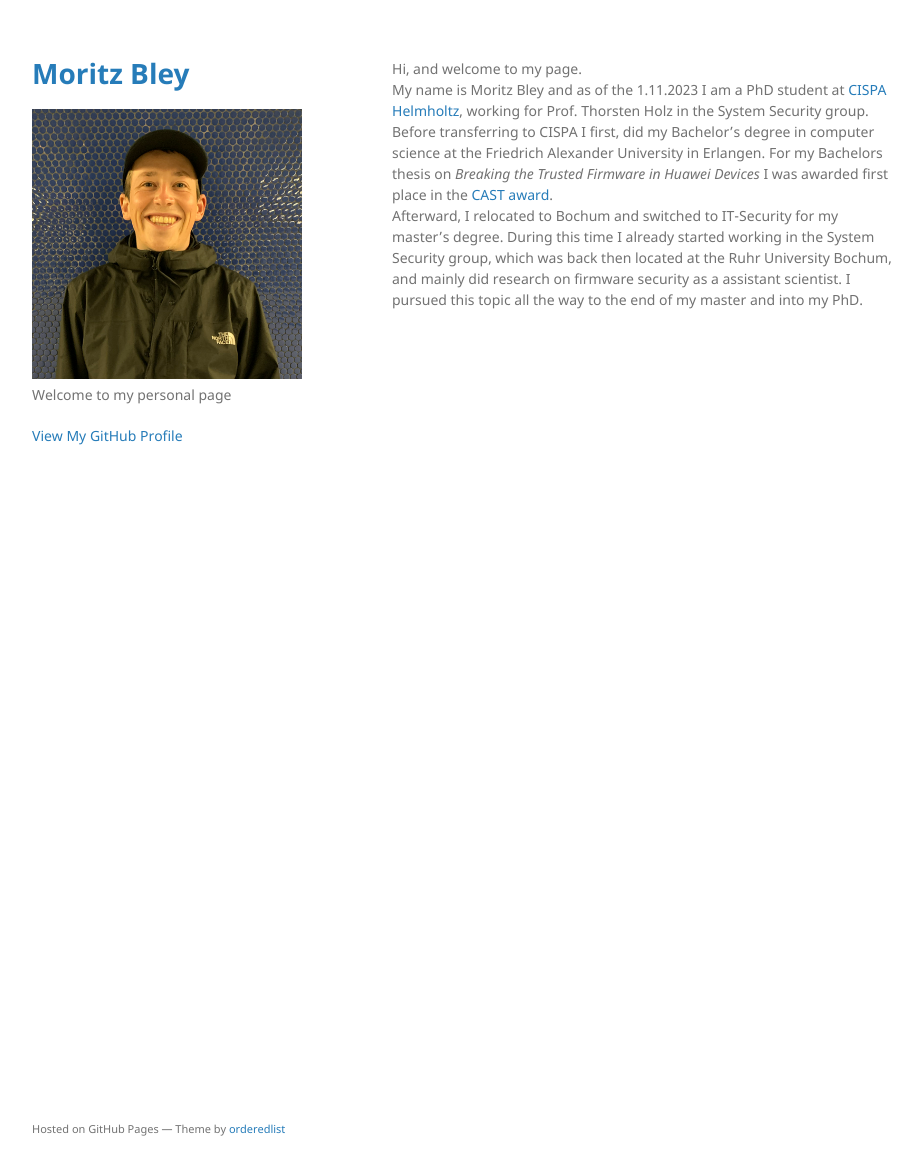
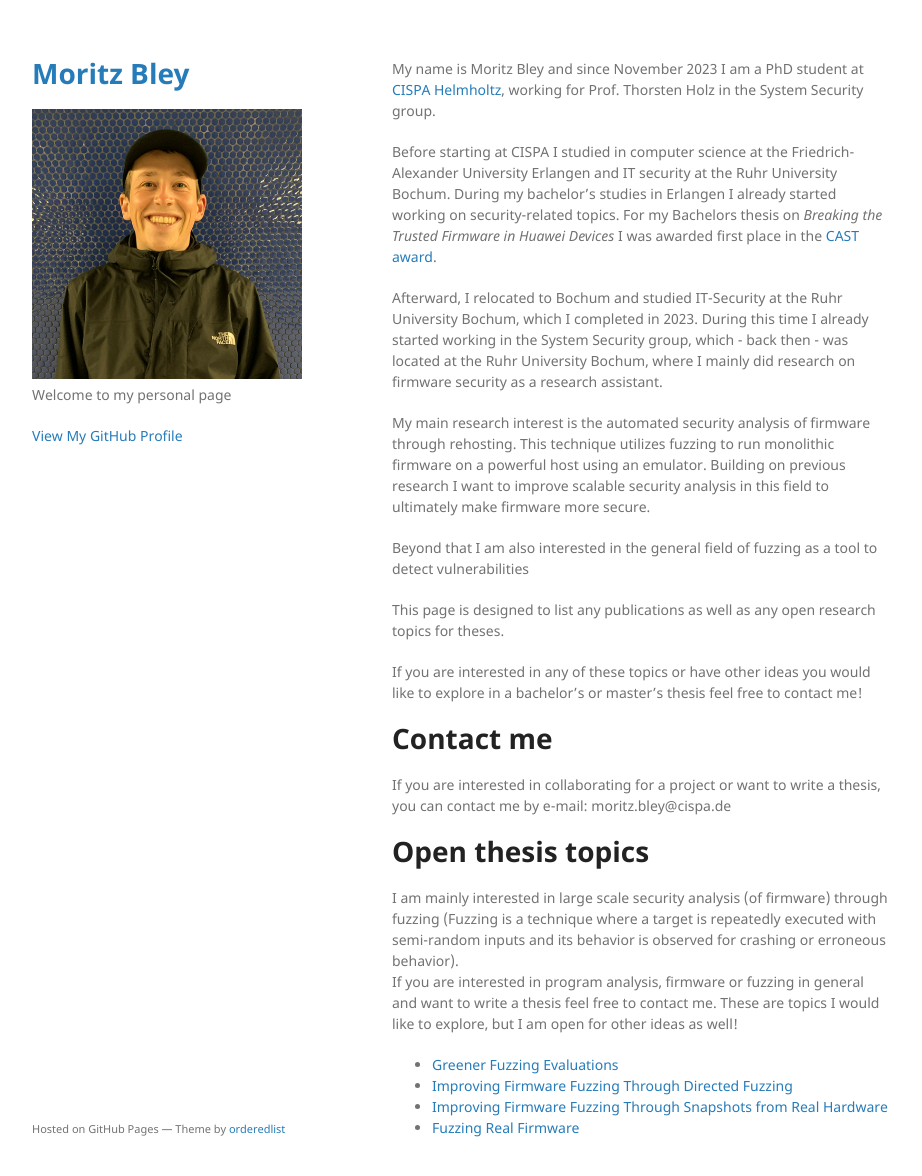
Before and after one commit to mo-bl/mo-bl.github.io, a Jekyll site: the page built from index.md, in a window 1280 px wide and 1208 px high. Shown: the top 1176 px of the window, without its empty margins (178-1100 px from the left). Built offline with Jekyll 4.4.1, drawn with Linux system fonts in a browser that asks for light colours.

Commit message:
Added new thesis ideas

```diff
--- a/index.md
+++ b/index.md
@@ -2,11 +2,34 @@
 layout: default
 ---
 
-Hi,
-and welcome to my page.
-My name is Moritz Bley and as of the 1.11.2023 I am a PhD student at [CISPA Helmholtz](https://cispa.de/en), working for Prof. Thorsten Holz in the System Security group.
-Before transferring to CISPA I first, did my Bachelor's degree in computer science at the Friedrich Alexander University in Erlangen. For my Bachelors thesis on _Breaking the Trusted Firmware in Huawei Devices_ I was awarded first place in the [CAST award](https://www.cs1.tf.fau.de/2020/11/26/germanys-best-bachelors-thesis-in-it-security-moritz-bley-receives-cast-award-2020/).
-Afterward, I relocated to Bochum and switched to IT-Security for my master's degree. During this time I already started working in the System Security group, which was back then located at the Ruhr University Bochum, and mainly did research on firmware security as a assistant scientist. I pursued this topic all the way to the end of my master and into my PhD.
+My name is Moritz Bley and since November 2023 I am a PhD student at [CISPA Helmholtz](https://cispa.de/en), working for Prof. Thorsten Holz in the System Security group.
+
+Before starting at CISPA I studied in computer science at the Friedrich-Alexander University Erlangen and IT security at the Ruhr University Bochum. During my bachelor's studies in Erlangen I already started working on security-related topics. For my Bachelors thesis on _Breaking the Trusted Firmware in Huawei Devices_ I was awarded first place in the [CAST award](https://www.cs1.tf.fau.de/2020/11/26/germanys-best-bachelors-thesis-in-it-security-moritz-bley-receives-cast-award-2020/).
+
+Afterward, I relocated to Bochum and studied IT-Security at the Ruhr University Bochum, which I completed in 2023. During this time I already started working in the System Security group, which - back then - was located at the Ruhr University Bochum, where I mainly did research on firmware security as a research assistant.
+
+My main research interest is the automated security analysis of firmware through rehosting. This technique utilizes fuzzing to run monolithic firmware on a powerful host using an emulator. Building on previous research I want to improve scalable security analysis in this field to ultimately make firmware more secure.
+
+Beyond that I am also interested in the general field of fuzzing as a tool to detect vulnerabilities
+
+
+This page is designed to list any publications as well as any open research topics for theses.
+
+If you are interested in any of these topics or have other ideas you would like to explore in a bachelor's or master's thesis feel free to contact me!
+
+# Contact me
+If you are interested in collaborating for a project or want to write a thesis, you can contact me by e-mail: moritz.bley@cispa.de
+
+
+# Open thesis topics
+I am mainly interested in large scale security analysis (of firmware) through fuzzing (Fuzzing is a technique where a target is repeatedly executed with semi-random inputs and its behavior is observed for crashing or erroneous behavior).
+If you are interested in program analysis, firmware or fuzzing in general and want to write a thesis feel free to contact me. These are topics I would like to explore, but I am open for other ideas as well!
+
+- [Greener Fuzzing Evaluations](./greener_fuzzing.html)
+- [Improving Firmware Fuzzing Through Directed Fuzzing](./directed_fuzzing.md)
+- [Improving Firmware Fuzzing Through Snapshots from Real Hardware](hardware-snap.md)
+- [Fuzzing Real Firmware](./fuzzing_specific.html)
+
 
 
 <!---
```
Also changed, not shown: directed_fuzzing.md (added, +16 -0 lines), fuzzing_specific.md (added, +14 -0 lines), greener_fuzzing.md (added, +18 -0 lines), hardware_snap.md (added, +13 -0 lines), README.md, 1 other file.
